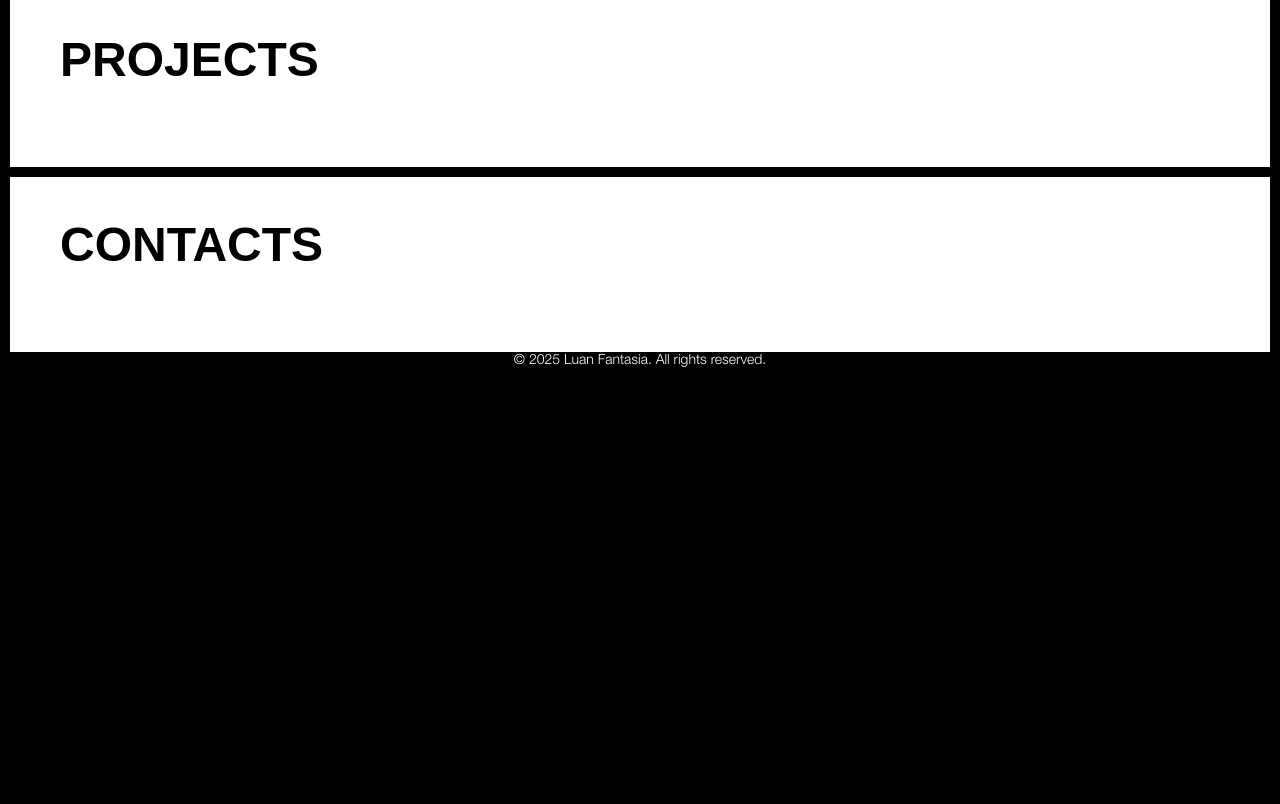
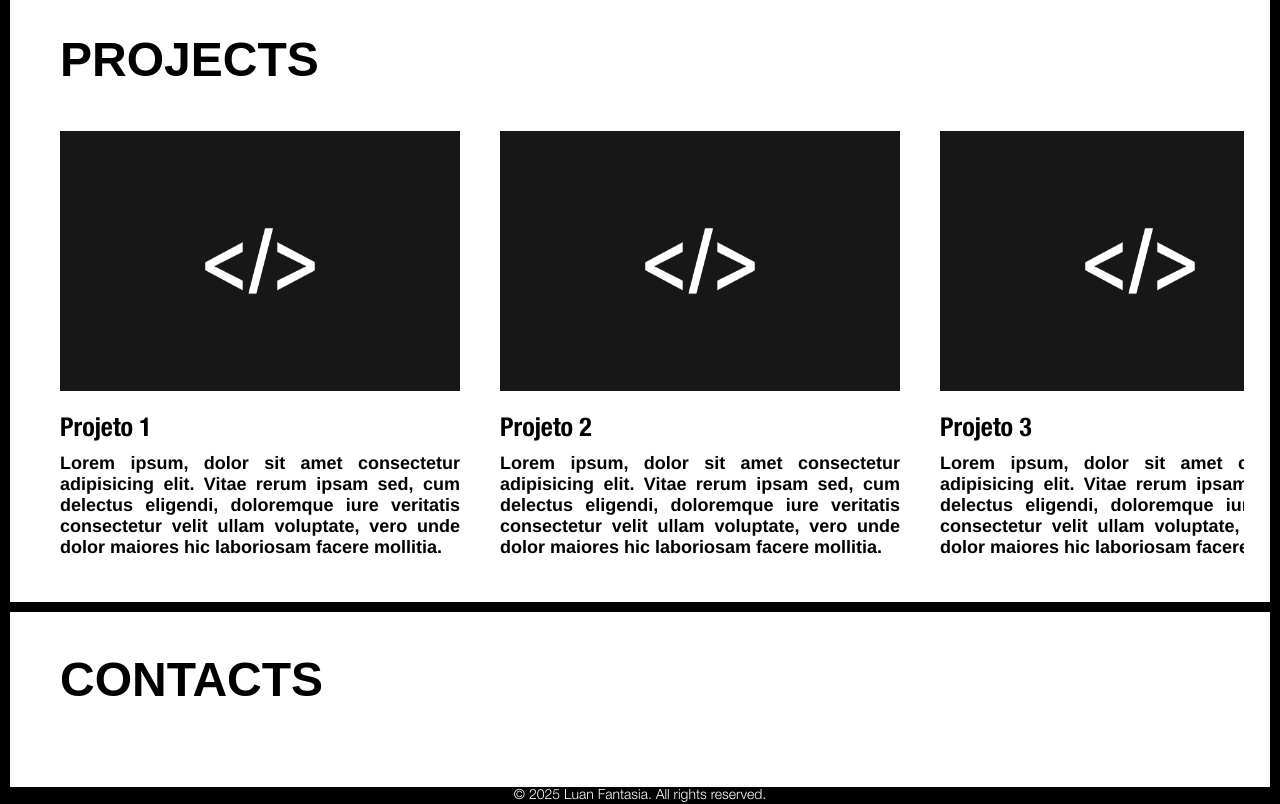
Before and after one commit to luanfantasia/luanfantasia.github.io, a plain HTML site: page index.html in a window 1280 px wide. Shown: the part 1440-2244 px from the top of the page. Before the commit the page ends 1809 px from the top, so only its background shows below. Drawn offline with Linux system fonts and the light colour scheme; a web font is replaced by a local one.

Commit message:
Implement Projects section.

```diff
--- a/index.html
+++ b/index.html
@@ -3,6 +3,7 @@
 <html lang="en">
   <head>
     <meta charset="UTF-8" />
+    <meta http-equiv="X-UA Compatible" content="IE=edge" />
     <meta name="viewport" content="width=device-width, initial-scale=1.0" />
     <meta name="description" content="Luan Fantasia's Portfolio from GitHub" />
     <meta name="author" conent="Luan Fantasia" />
@@ -24,6 +25,7 @@
     <link href="./stylesheets/reset.css" rel="stylesheet" />
     <link href="./stylesheets/style.css" rel="stylesheet" />
     <link href="./stylesheets/components/box-skill.css" rel="stylesheet" />
+    <link href="./stylesheets/components/box-project.css" rel="stylesheet" />
     <title>Luan Fantasia's Portfolio</title>
   </head>
 
@@ -63,9 +65,12 @@
       <section id="nav-skills">
         <h1>SKILLS</h1>
         <div id="box-skill" class="unselectable">
-          <div class="box-skill-content ">
+          <div class="box-skill-content">
             <div class="box-skill-img">
-              <img src="/assets/img/skills-icons/html5-plain.png" alt="HTML5 Icon" />
+              <img
+                src="/assets/img/skills-icons/html5-plain.png"
+                alt="HTML5 Icon"
+              />
             </div>
             <div class="box-skill-name">
               <h1>HTML5</h1>
@@ -174,6 +179,64 @@
       </section>
       <section id="nav-projects">
         <h1>PROJECTS</h1>
+        <div id="box-project">
+          <div class="box-project-content">
+            <div class="box-project-img">
+              <img src="/assets/img/placeholder-img.png" alt="teste" />
+            </div>
+            <div class="box-project-text">
+              <h1>Projeto 1</h1>
+              <h3>
+                Lorem ipsum, dolor sit amet consectetur adipisicing elit. Vitae
+                rerum ipsam sed, cum delectus eligendi, doloremque iure
+                veritatis consectetur velit ullam voluptate, vero unde dolor
+                maiores hic laboriosam facere mollitia.
+              </h3>
+            </div>
+          </div>
+          <div class="box-project-content">
+            <div class="box-project-img">
+              <img src="/assets/img/placeholder-img.png" alt="teste" />
+            </div>
+            <div class="box-project-text">
+              <h1>Projeto 2</h1>
+              <h3>
+                Lorem ipsum, dolor sit amet consectetur adipisicing elit. Vitae
+                rerum ipsam sed, cum delectus eligendi, doloremque iure
+                veritatis consectetur velit ullam voluptate, vero unde dolor
+                maiores hic laboriosam facere mollitia.
+              </h3>
+            </div>
+          </div>
+          <div class="box-project-content">
+            <div class="box-project-img">
+              <img src="/assets/img/placeholder-img.png" alt="teste" />
+            </div>
+            <div class="box-project-text">
+              <h1>Projeto 3</h1>
+              <h3>
+                Lorem ipsum, dolor sit amet consectetur adipisicing elit. Vitae
+                rerum ipsam sed, cum delectus eligendi, doloremque iure
+                veritatis consectetur velit ullam voluptate, vero unde dolor
+                maiores hic laboriosam facere mollitia.
+              </h3>
+            </div>
+          </div>
+          <div class="box-project-content">
+            <div class="box-project-img">
+              <img src="/assets/img/placeholder-img.png" alt="teste" />
+            </div>
+            <div class="box-project-text">
+              <h1>Projeto 4</h1>
+              <h3>
+                Lorem ipsum, dolor sit amet consectetur adipisicing elit. Vitae
+                rerum ipsam sed, cum delectus eligendi, doloremque iure
+                veritatis consectetur velit ullam voluptate, vero unde dolor
+                maiores hic laboriosam facere mollitia.
+              </h3>
+            </div>
+          </div>
+        </div>
       </section>
       <section id="nav-contacts">
         <h1>CONTACTS</h1>
--- /dev/null
+++ b/stylesheets/components/box-project.css
@@ -0,0 +1,66 @@
+#box-project {
+  display: grid;
+  grid-template-columns: repeat(4, 1fr);
+  justify-content: space-between;
+  overflow: auto;
+  width: 100%;
+  height: auto;
+  padding: 4px 4px 4px 10px;
+  gap: 40px;
+}
+
+#box-project .box-project-content {
+  display: flex;
+  flex-direction: column;
+  justify-content: center;
+  align-items: start;
+  width: 400px;
+  transition: transform 0.2s ease;
+}
+
+#box-project .box-project-content:hover {
+  transform: scale(1.02);
+}
+
+#box-project .box-project-img {
+  display: flex;
+  justify-content: center;
+  align-items: center;
+  width: 400px;
+  height: 260px;
+}
+
+#box-project .box-project-img img {
+  width: inherit;
+  height: inherit;
+}
+
+#box-project .box-project-text {
+  color: #000000;
+  font-weight: bold;
+  text-align: justify;
+}
+
+#box-project .box-project-text h1 {
+  font-family: "Adult Swim", sans-serif;
+  font-size: 26px;
+  margin: 20px 0px 10px 0px;
+}
+
+#box-project .box-project-text h3 {
+  font-family: "Helvetica Neue", sans-serif;
+  font-size: 18px;
+  margin: 0px;
+}
+
+@media (max-width: 768px) {
+  #box-project {
+    grid-template-columns: repeat(2, 1fr);
+  }
+}
+
+@media (max-width: 480px) {
+  #box-project {
+    grid-template-columns: 1fr;
+  }
+}
--- a/stylesheets/components/box-skill.css
+++ b/stylesheets/components/box-skill.css
@@ -57,7 +57,7 @@
   background-color: #171717;
 }
 
-#box-skill .box-skill-content h1 {
+#box-skill .box-skill-name h1 {
   font-family: "Helvetica Neue", sans-serif;
   font-weight: bold;
   font-size: 14px;
--- a/stylesheets/style.css
+++ b/stylesheets/style.css
@@ -240,7 +240,7 @@ footer {
 
   .titlename {
     display: none;
-    justify-content: start;
+    width: 40px;
     font-size: 28px;
     padding: 0px 20px;
   }
```
